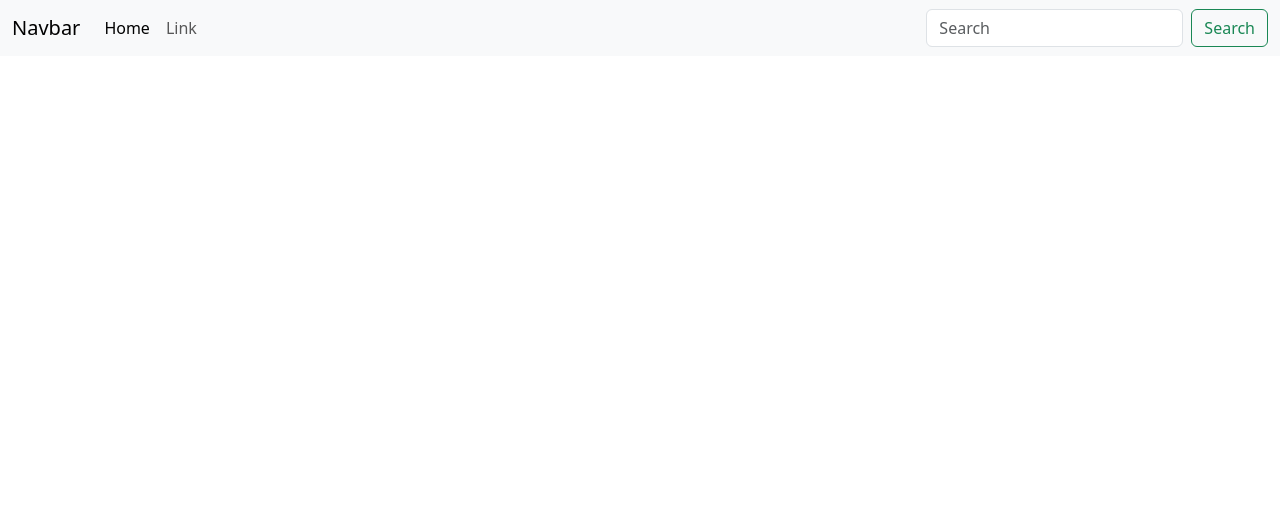
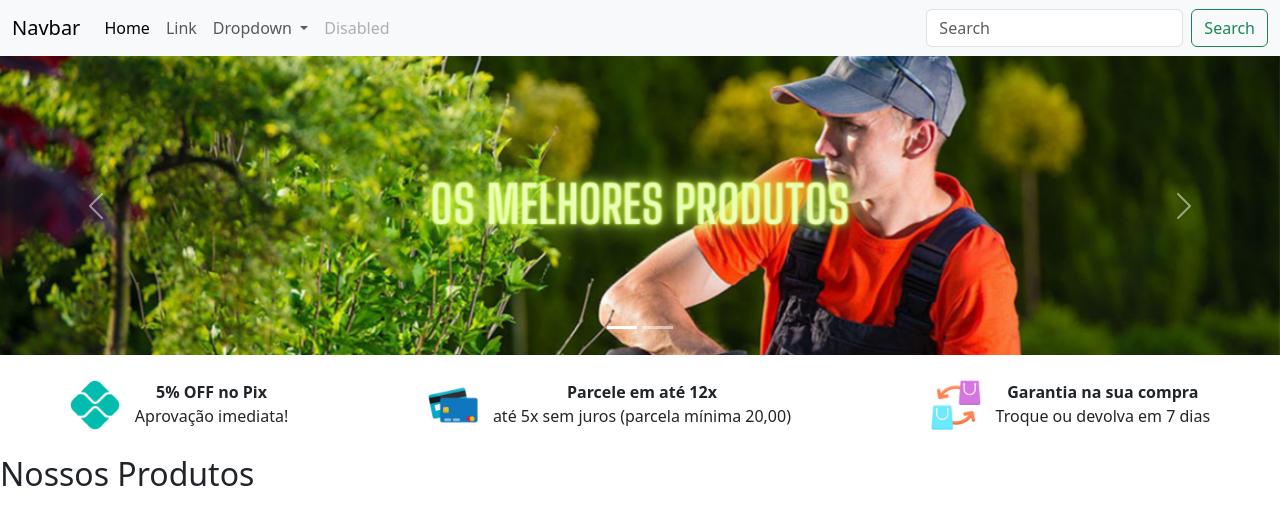
Before and after one commit to VItorGiacomini/trabalho-final, a plain HTML site: page index.html in a window 1280 px wide. Drawn offline with nearby package versions, Linux system fonts and the light colour scheme.

Commit message:
adiciona elementos basicos e imagens

```diff
--- a/index.html
+++ b/index.html
@@ -1,12 +1,16 @@
 <!DOCTYPE html>
 <html lang="pt-BR">
+
 <head>
   <meta charset="UTF-8">
   <meta http-equiv="X-UA-Compatible" content="IE=edge">
   <meta name="viewport" content="width=device-width, initial-scale=1.0">
-    <link href="https://cdn.jsdelivr.net/npm/bootstrap@5.3.0-alpha3/dist/css/bootstrap.min.css" rel="stylesheet" integrity="sha384-KK94CHFLLe+nY2dmCWGMq91rCGa5gtU4mk92HdvYe+M/SXH301p5ILy+dN9+nJOZ" crossorigin="anonymous">
+  <link href="https://cdn.jsdelivr.net/npm/bootstrap@5.3.0-alpha3/dist/css/bootstrap.min.css" rel="stylesheet"
+    integrity="sha384-KK94CHFLLe+nY2dmCWGMq91rCGa5gtU4mk92HdvYe+M/SXH301p5ILy+dN9+nJOZ" crossorigin="anonymous">
+  <link rel="stylesheet" href="./style.css">
   <title>Jardinagem</title>
 </head>
+
 <body>
   <header>
     <nav class="navbar navbar-expand-lg bg-body-tertiary">
@@ -23,6 +27,20 @@
         <li class="nav-item">
           <a class="nav-link" href="#">Link</a>
         </li>
+        <li class="nav-item dropdown">
+          <a class="nav-link dropdown-toggle" href="#" role="button" data-bs-toggle="dropdown" aria-expanded="false">
+            Dropdown
+          </a>
+          <ul class="dropdown-menu">
+            <li><a class="dropdown-item" href="#">Action</a></li>
+            <li><a class="dropdown-item" href="#">Another action</a></li>
+            <li><hr class="dropdown-divider"></li>
+            <li><a class="dropdown-item" href="#">Something else here</a></li>
+          </ul>
+        </li>
+        <li class="nav-item">
+          <a class="nav-link disabled">Disabled</a>
+        </li>
       </ul>
       <form class="d-flex" role="search">
         <input class="form-control me-2" type="search" placeholder="Search" aria-label="Search">
@@ -32,9 +50,80 @@
   </div>
 </nav>
   </header>
+  <div id="carouselExampleIndicators" class="carousel slide">
+    <div class="carousel-indicators">
+      <button type="button" data-bs-target="#carouselExampleIndicators" data-bs-slide-to="0" class="active" aria-current="true" aria-label="Slide 1"></button>
+      <button type="button" data-bs-target="#carouselExampleIndicators" data-bs-slide-to="1" aria-label="Slide 2"></button>
 
-<script src="https://cdn.jsdelivr.net/npm/bootstrap@5.3.0-alpha3/dist/js/bootstrap.bundle.min.js" integrity="sha384-ENjdO4Dr2bkBIFxQpeoTz1HIcje39Wm4jDKdf19U8gI4ddQ3GYNS7NTKfAdVQSZe" crossorigin="anonymous"></script>
-<script src="https://cdn.jsdelivr.net/npm/@popperjs/core@2.11.7/dist/umd/popper.min.js" integrity="sha384-zYPOMqeu1DAVkHiLqWBUTcbYfZ8osu1Nd6Z89ify25QV9guujx43ITvfi12/QExE" crossorigin="anonymous"></script>
-<script src="https://cdn.jsdelivr.net/npm/bootstrap@5.3.0-alpha3/dist/js/bootstrap.min.js" integrity="sha384-Y4oOpwW3duJdCWv5ly8SCFYWqFDsfob/3GkgExXKV4idmbt98QcxXYs9UoXAB7BZ" crossorigin="anonymous"></script>
+    </div>
+    <div class="carousel-inner">
+      <div class="carousel-item active">
+        <img src="./img/Os melhores produtos.png" class="d-block w-100" alt="...">
+      </div>
+      <div class="carousel-item">
+        <img src="./img/Pelo menor preço.png" class="d-block w-100" alt="...">
+      </div>
+
+    </div>
+    <button class="carousel-control-prev" type="button" data-bs-target="#carouselExampleIndicators" data-bs-slide="prev">
+      <span class="carousel-control-prev-icon" aria-hidden="true"></span>
+      <span class="visually-hidden">Previous</span>
+    </button>
+    <button class="carousel-control-next" type="button" data-bs-target="#carouselExampleIndicators" data-bs-slide="next">
+      <span class="carousel-control-next-icon" aria-hidden="true"></span>
+      <span class="visually-hidden">Next</span>
+    </button>
+  </div>
+  <section class="facilidades" aria-label="Sobre a loja">
+
+    <div class="img-facilidades">
+      <img
+        src="./img/pix.webp"
+        alt="" class="facilidade-icon">
+
+      <div class="feature__content">
+        <strong class="feature__title">5% OFF no Pix</strong>
+
+        <div class="board_htm feature__text">Aprovação imediata!</div>
+      </div>
+    </div>
+    <div class="img-facilidades">
+      <img
+        src="./img/cartao.webp"
+        alt="" class="facilidade-icon">
+
+      <div class="feature__content">
+        <strong class="feature__title">Parcele em até 12x</strong>
+
+        <div class="board_htm feature__text">até 5x sem juros (parcela mínima 20,00)</div>
+      </div>
+    </div>
+    <div class="img-facilidades">
+      <img
+        src="./img/troca.webp"
+        alt="" class="facilidade-icon">
+
+      <div class="feature__content">
+        <strong class="feature__title">Garantia na sua compra</strong>
+
+        <div class="board_htm feature__text">Troque ou devolva em 7 dias</div>
+      </div>
+    </div>
+  </section>
+  <section class="prod">
+    <h2 class="nossos-prod">Nossos Produtos</h2>
+
+  </section>
+  <script src="https://cdn.jsdelivr.net/npm/bootstrap@5.3.0-alpha3/dist/js/bootstrap.bundle.min.js"
+    integrity="sha384-ENjdO4Dr2bkBIFxQpeoTz1HIcje39Wm4jDKdf19U8gI4ddQ3GYNS7NTKfAdVQSZe"
+    crossorigin="anonymous"></script>
+  <script src="https://cdn.jsdelivr.net/npm/@popperjs/core@2.11.7/dist/umd/popper.min.js"
+    integrity="sha384-zYPOMqeu1DAVkHiLqWBUTcbYfZ8osu1Nd6Z89ify25QV9guujx43ITvfi12/QExE"
+    crossorigin="anonymous"></script>
+  <script src="https://cdn.jsdelivr.net/npm/bootstrap@5.3.0-alpha3/dist/js/bootstrap.min.js"
+    integrity="sha384-Y4oOpwW3duJdCWv5ly8SCFYWqFDsfob/3GkgExXKV4idmbt98QcxXYs9UoXAB7BZ"
+    crossorigin="anonymous"></script>
 </body>
+<script src="https://cdn.jsdelivr.net/npm/@popperjs/core@2.11.8/dist/umd/popper.min.js" integrity="sha384-I7E8VVD/ismYTF4hNIPjVp/Zjvgyol6VFvRkX/vR+Vc4jQkC+hVqc2pM8ODewa9r" crossorigin="anonymous"></script>
+<script src="https://cdn.jsdelivr.net/npm/bootstrap@5.3.0/dist/js/bootstrap.min.js" integrity="sha384-fbbOQedDUMZZ5KreZpsbe1LCZPVmfTnH7ois6mU1QK+m14rQ1l2bGBq41eYeM/fS" crossorigin="anonymous"></script>
 </html>
--- a/style.css
+++ b/style.css
@@ -0,0 +1,36 @@
+* {
+    margin: 0;
+    padding: 0;
+    border: 0;
+    font-family: inherit;
+    font-size: 100%;
+    font-style: inherit;
+    font-weight: inherit;
+    vertical-align: baseline;
+    box-sizing: border-box;
+    list-style: none;
+}
+
+html {
+    display: block;
+}
+
+.facilidades {
+    display: flex;
+    flex-direction: row;
+}
+
+.img-facilidades {
+    margin: 0 auto;
+    text-align: center;
+    display: flex;
+    padding: 25px;
+    align-items: flex-start;
+}
+
+.facilidade-icon {
+    width: 50px;
+    height: auto;
+    margin-right: 15px;
+    display: block;
+}
```
Also changed, not shown: img/Os melhores produtos.png (added), img/Pelo menor preço.png (added), img/cartao.webp (added), img/pix.webp (added), img/troca.webp (added). Lines whose indentation alone changed are shown as unchanged.
